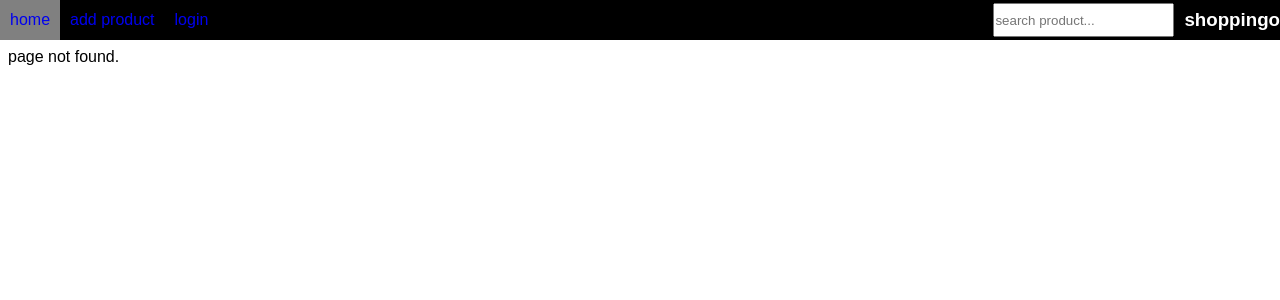
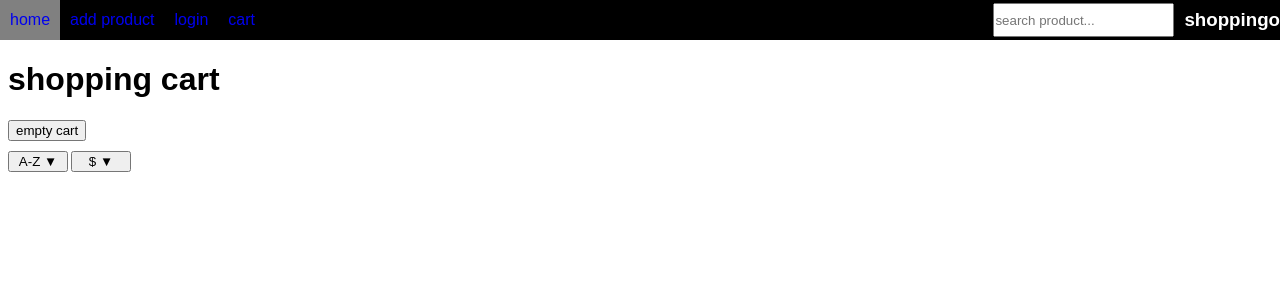
Before and after one commit to dominik74/eshop, a React (Vite) app: page /cart in a window 1280 px wide. Before the commit this address had no page. Shown: the top 300 px of the page. Built offline with nearby package versions, Linux system fonts and the light colour scheme.

Commit message:
implement shopping cart

```diff
--- a/src/components/Navbar.tsx
+++ b/src/components/Navbar.tsx
@@ -108,6 +108,8 @@ export default function Navbar(props: Props) {
                 <Link to="/">home</Link>
                 <Link to="/add_product">add product</Link>
                 <Link to="/login">login</Link>
+                <Link to="/cart">cart</Link>
+
                 <div className={s.right}>
                     <span>
                         {props.user?.username}
--- a/src/components/ProductList.tsx
+++ b/src/components/ProductList.tsx
@@ -6,6 +6,8 @@ import { useState } from 'react';
 interface Props {
     products: Product[];
     setProducts: React.Dispatch<React.SetStateAction<Product[]>>;
+    cartProducts: Product[];
+    setCartProducts: React.Dispatch<React.SetStateAction<Product[]>>;
 }
 
 export default function ProductList(props: Props) {
@@ -35,6 +37,25 @@ export default function ProductList(props: Props) {
         setActiveFilter(2);
     }
 
+    function addToCart(product: Product) {
+        props.setCartProducts([...props.cartProducts, product]);
+        console.log(props.cartProducts);
+    }
+
+    function removeFromCart(product: Product) {
+        props.setCartProducts(prevProducts => prevProducts.filter(prod => prod.id !== product.id));
+    }
+
+    function isProductInCart(product: Product): boolean {
+        for (const prod of props.cartProducts) {
+            if (prod.id === product.id) {
+                return true;
+            }
+        }
+
+        return false;
+    }
+
     return (
         <div className={s.component}>
             <div className={s.sortbar}>
@@ -56,6 +77,11 @@ export default function ProductList(props: Props) {
                         <p>{prod.brand}</p>
                         <p className={s.price}>${prod.price}</p>
 
+                        {!isProductInCart(prod) ?
+                            <button onClick={() => addToCart(prod)}>add to cart</button>
+                        :
+                            <button onClick={() => removeFromCart(prod)}>remove from cart</button>
+                        }
                     </div>
                 ))}
             </div>
--- a/src/components/RoutesWrapper.tsx
+++ b/src/components/RoutesWrapper.tsx
@@ -15,10 +15,13 @@ import ProtectedRoute from './ProtectedRoute'
 import { LOCAL_STORAGE_AUTH_TOKEN } from '../constants'
 import { getUserDetails } from '../api/auth'
 import SearchResultsPage from './pages/SearchResultsPage'
+import type { Product } from '../types/Product'
+import CartPage from './pages/CartPage'
 
 export default function RoutesWrapper() {
   const [errorMessage, setErrorMessage] = useState<string>('');
   const [user, setUser] = useState<User | undefined>();
+  const [cartProducts, setCartProducts] = useState<Product[]>([]);
 
   const navigate = useNavigate();
 
@@ -58,11 +61,12 @@ export default function RoutesWrapper() {
         <div className={s.page}>
             <Routes>
             {/* public */}
-            <Route path="/" element={<HomePage setErrorMessage={setErrorMessage} />} />
-            <Route path="/product/:id" element={<ProductPage setErrorMessage={setErrorMessage} user={user} />} />
+            <Route path="/" element={<HomePage setErrorMessage={setErrorMessage} cartProducts={cartProducts} setCartProducts={setCartProducts} />} />
+            <Route path="/product/:id" element={<ProductPage setErrorMessage={setErrorMessage} user={user} cartProducts={cartProducts} setCartProducts={setCartProducts} />} />
             <Route path="/login" element={<AuthPage setErrorMessage={setErrorMessage} setUser={setUser} isLoginPage={true} />} />
             <Route path="/register" element={<AuthPage setErrorMessage={setErrorMessage} setUser={setUser} isLoginPage={false} />} />
-            <Route path="/search" element={<SearchResultsPage setErrorMessage={setErrorMessage} />} />
+            <Route path="/search" element={<SearchResultsPage setErrorMessage={setErrorMessage} cartProducts={cartProducts} setCartProducts={setCartProducts} />} />
+            <Route path="/cart" element={<CartPage cartProducts={cartProducts} setCartProducts={setCartProducts} />} />
             <Route path="/error" element={<ErrorPage />} />
             <Route path="*" element={<PageNotFoundPage />} />
 
--- /dev/null
+++ b/src/components/pages/CartPage.tsx
@@ -0,0 +1,33 @@
+import type { Product } from "../../types/Product";
+import s from '../../less/cart.module.less';
+import ProductList from "../ProductList";
+
+interface Props {
+    cartProducts: Product[];
+    setCartProducts: React.Dispatch<React.SetStateAction<Product[]>>;
+}
+
+export default function CartPage(props: Props) {
+    function clearCart() {
+        const userConfirmed = confirm('empty cart?');
+
+        if (userConfirmed) {
+            props.setCartProducts([]);
+        }
+    }
+
+    return (
+        <div>
+            <h1>shopping cart</h1>
+
+            <button onClick={clearCart} className={s.clearCart}>empty cart</button>
+
+            <ProductList
+                products={props.cartProducts}
+                setProducts={props.setCartProducts}
+                cartProducts={props.cartProducts}
+                setCartProducts={props.setCartProducts}
+            />
+        </div>
+    )
+}
--- a/src/components/pages/HomePage.tsx
+++ b/src/components/pages/HomePage.tsx
@@ -5,6 +5,8 @@ import ProductList from "../ProductList";
 
 interface Props {
     setErrorMessage: React.Dispatch<React.SetStateAction<string>>;
+    cartProducts: Product[];
+    setCartProducts: React.Dispatch<React.SetStateAction<Product[]>>;
 }
 
 export default function HomePage(props: Props) {
@@ -29,7 +31,13 @@ export default function HomePage(props: Props) {
     return (
         <>
             <h1>home</h1>
-            <ProductList products={products} setProducts={setProducts} />
+
+            <ProductList
+                products={products}
+                setProducts={setProducts}
+                cartProducts={props.cartProducts}
+                setCartProducts={props.setCartProducts}
+            />
         </>
     );
 }
--- a/src/components/pages/ProductPage.tsx
+++ b/src/components/pages/ProductPage.tsx
@@ -8,6 +8,8 @@ import type { User } from "../../types/User";
 interface Props {
     setErrorMessage: React.Dispatch<React.SetStateAction<string>>;
     user: User | undefined;
+    cartProducts: Product[];
+    setCartProducts: React.Dispatch<React.SetStateAction<Product[]>>;
 }
 
 export default function ProductPage(props: Props) {
@@ -66,6 +68,36 @@ export default function ProductPage(props: Props) {
         return date ? new Date(date).toLocaleDateString() : '';
     }, [product?.releaseDate]);
 
+    function addToCart() {
+        if (!product) {
+            return;
+        }
+
+        props.setCartProducts([...props.cartProducts, product]);
+    }
+
+    function removeFromCart() {
+        if (!product) {
+            return;
+        }
+
+        props.setCartProducts(prevProducts => prevProducts.filter(prod => prod.id !== product.id));
+    }
+
+    function isProductInCart(): boolean {
+        if (!product) {
+            return false;
+        }
+
+        for (const prod of props.cartProducts) {
+            if (prod.id === product.id) {
+                return true;
+            }
+        }
+
+        return false;
+    }
+
     return (
         <div className={s.component}>
             {imageUrl &&
@@ -80,6 +112,12 @@ export default function ProductPage(props: Props) {
             <p>category: {product?.category}</p>
             <p>listed: {releaseDate}</p>
 
+            {isProductInCart() ?
+                <button onClick={removeFromCart}>remove from cart</button>
+            :
+                <button onClick={addToCart}>add to cart</button>
+            }
+
             {props.user && props.user.admin &&
                 <div className={s.adminPanel}>
                     <h4>admin</h4>
--- a/src/components/pages/SearchResultsPage.tsx
+++ b/src/components/pages/SearchResultsPage.tsx
@@ -6,6 +6,8 @@ import type { Product } from '../../types/Product';
 
 interface Props {
     setErrorMessage: React.Dispatch<React.SetStateAction<string>>;
+    cartProducts: Product[];
+    setCartProducts: React.Dispatch<React.SetStateAction<Product[]>>;
 }
 
 export default function SearchResultsPage(props: Props) {
@@ -39,7 +41,13 @@ export default function SearchResultsPage(props: Props) {
         <>
             <h1>results for "{query.get('q')}"</h1>
             <p>found {products.length} products.</p>
-            <ProductList products={products} setProducts={setProducts} />
+
+            <ProductList
+                products={products}
+                setProducts={setProducts}
+                cartProducts={props.cartProducts}
+                setCartProducts={props.setCartProducts}
+            />
         </>
     )
 }
--- /dev/null
+++ b/src/less/cart.module.less
@@ -0,0 +1,3 @@
+.clearCart {
+    margin-bottom: 10px;
+}
```
